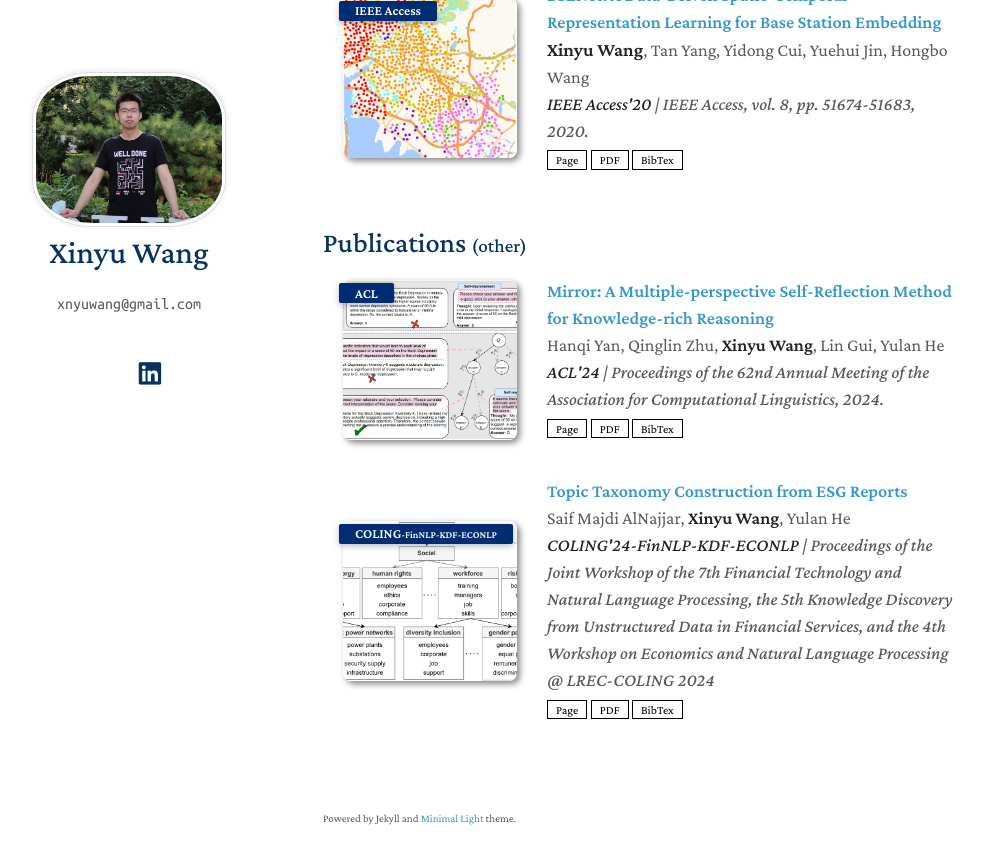
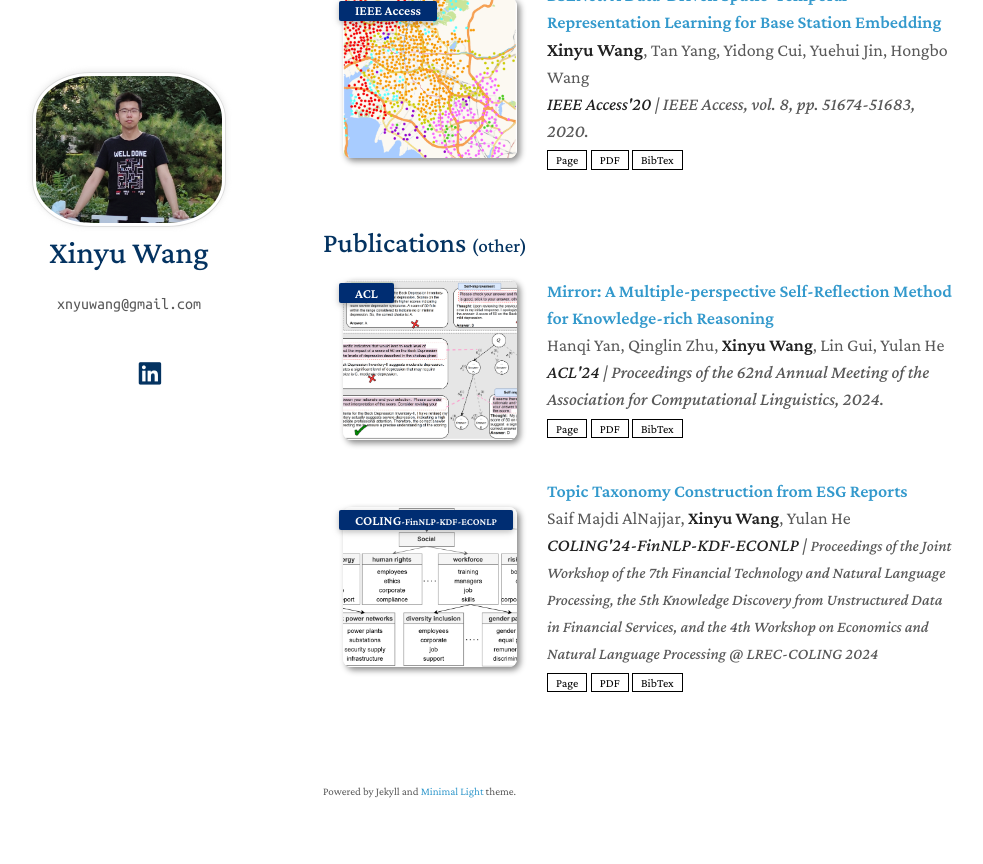
Before and after one commit to xnyuwg/xnyuwg.github.io, a Jekyll site: the page built from index.md, in a window 1280 px wide and 900 px high, scrolled down 1578 px. Shown: the top 864 px of the window, without its empty margins (147-1130 px from the left). Built offline with Jekyll 4.4.1, drawn with Linux system fonts in a browser that asks for light colours; nearby versions of some CDN libraries; a style sheet for code colours, icons or effects is not loaded.

Commit message:
change font

```diff
--- a/_data/publications2.yml
+++ b/_data/publications2.yml
@@ -33,7 +33,7 @@ main:
   - title: "Topic Taxonomy Construction from ESG Reports"
     authors: Saif Majdi AlNajjar, <strong style="font-weight:900">Xinyu Wang</strong>, Yulan He
     conference_short: 'COLING<span style="font-size: 10px;">-FinNLP-KDF-ECONLP</span>'
-    conference: <strong>COLING'24-FinNLP-KDF-ECONLP</strong> | Proceedings of the Joint Workshop of the 7th Financial Technology and Natural Language Processing, the 5th Knowledge Discovery from Unstructured Data in Financial Services, and the 4th Workshop on Economics and Natural Language Processing @ LREC-COLING 2024
+    conference: "<strong>COLING'24-FinNLP-KDF-ECONLP</strong> | <span style='font-size: 16px;'>Proceedings of the Joint Workshop of the 7th Financial Technology and Natural Language Processing, the 5th Knowledge Discovery from Unstructured Data in Financial Services, and the 4th Workshop on Economics and Natural Language Processing @ LREC-COLING 2024</span>"
     page: https://aclanthology.org/2024.finnlp-1.17/
     pdf: https://aclanthology.org/2024.finnlp-1.17.pdf
     bibtex: ./assets/bib/coling2024.bib
```
